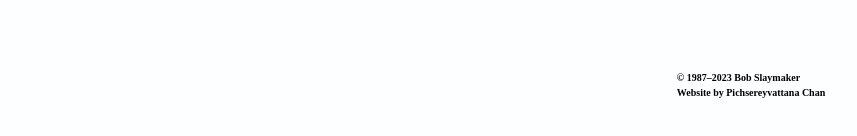
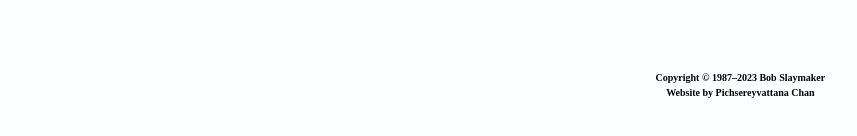
Before and after one commit to bobslaymaker/bob-slaymaker, a Next.js app: page / in a window 1280 px wide. Shown: the part 478-614 px from the top of the page, without its empty margins (219-1076 px from the left). Built offline with nearby package versions, Linux system fonts and the light colour scheme; a web font is replaced by a local one.

Commit message:
10 8 23 word copyright added before copyrght symbl

```diff
--- a/src/pages/index.js
+++ b/src/pages/index.js
@@ -69,7 +69,7 @@ export default function Home() {
                                                                                             {/* adjust the value of px in top-[px] to change the height between links and the credit */}
             <div className="hidden md:block text-[10px] flex justify-end credit-parent top-[60px]" style={{ position: 'absolute', width: "100%" }}>
               <div className="absolute bottom-[0px] right-[0px] top-[48px] ">
-                <p className="text-left">© 1987–2023 Bob Slaymaker</p>
+                <p className="text-left">Copyright © 1987–2023 Bob Slaymaker</p>
                 <p>Website by Pichsereyvattana Chan</p>
               </div>
             </div>
```
